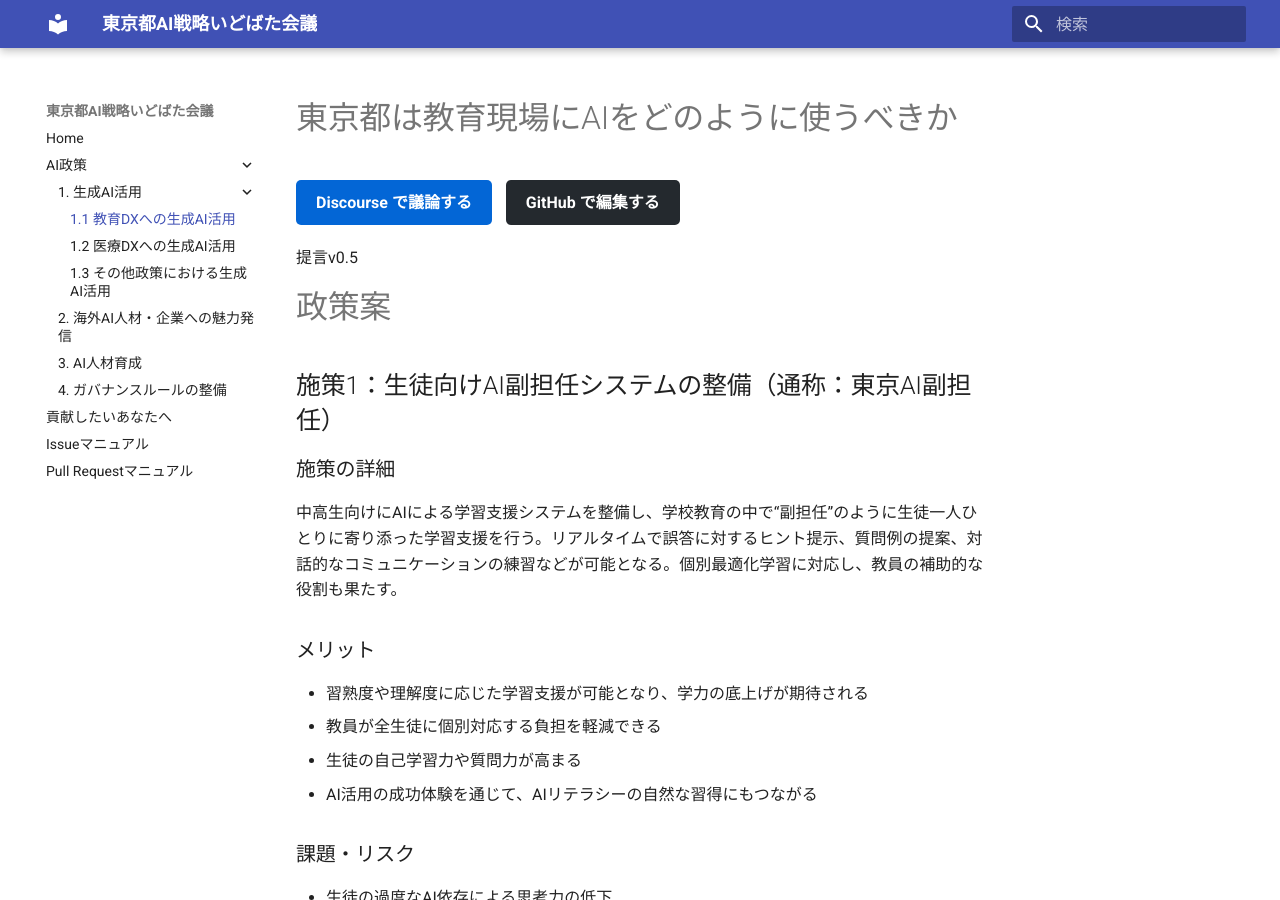
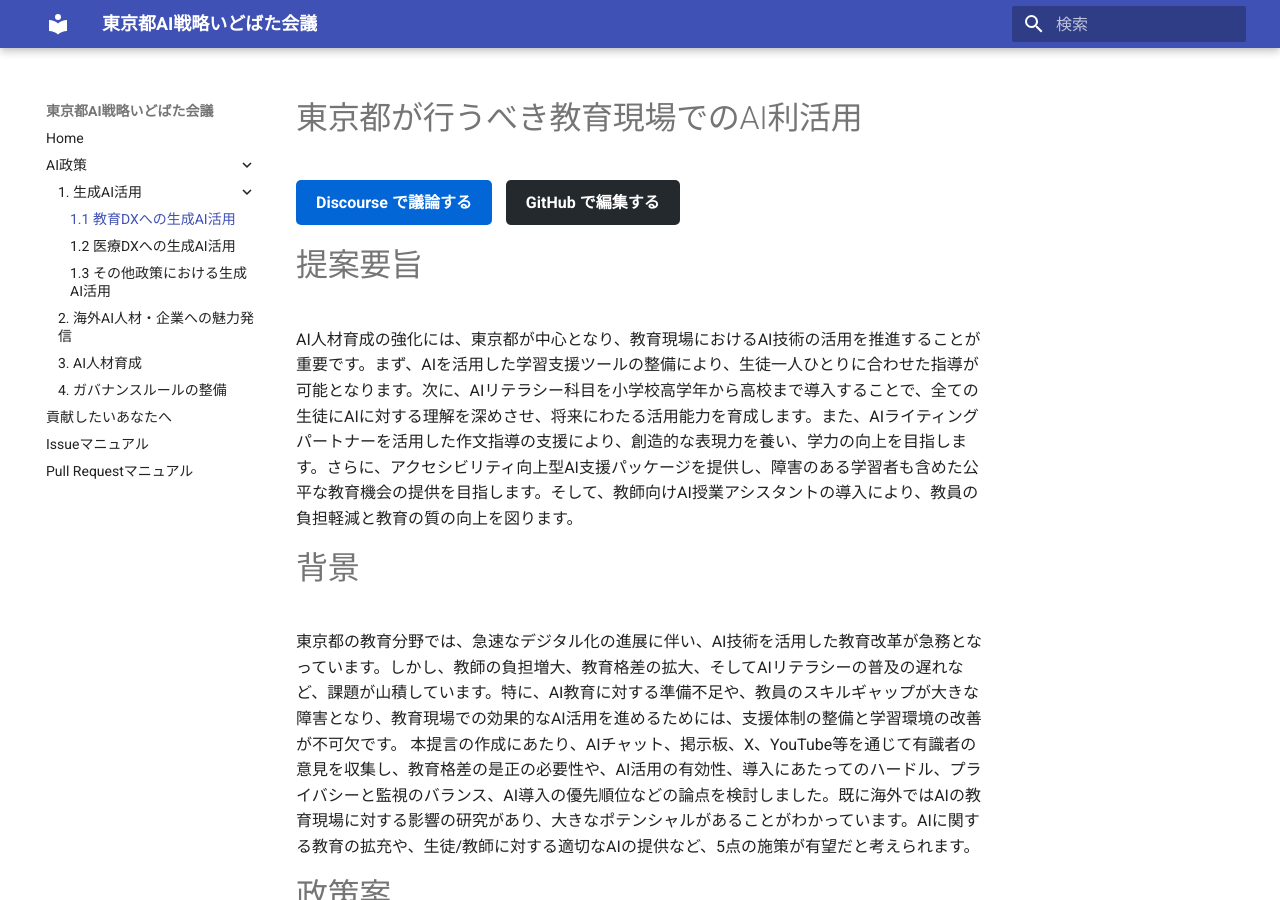
Before and after one commit to takahiroanno2024/2025_ai_idobatakaigi_output, an MkDocs documentation site: the page built from docs/1.1_教育DXへの生成AI活用.md, in a window 1280 px wide and 900 px high. Built offline with MkDocs 1.6.1 and Material for MkDocs 9.7.7, drawn with Linux system fonts in a browser that asks for light colours.

Commit message:
Update 1.1_教育DXへの生成AI活用.md

```diff
--- a/docs/1.1_教育DXへの生成AI活用.md
+++ b/docs/1.1_教育DXへの生成AI活用.md
@@ -1,11 +1,17 @@
-# 東京都は教育現場にAIをどのように使うべきか
+# 東京都が行うべき教育現場でのAI利活用
 
 <div style="margin-bottom: 20px;">
 <a href="https://large-scale-conversation-sandbox.discourse.group/t/topic/363" style="display: inline-block; padding: 10px 20px; margin-right: 10px; background-color: #0366d6; color: white; text-decoration: none; border-radius: 5px; font-weight: bold;">Discourse で議論する</a>
 <a href="https://github.com/takahiroanno2024/2025_ai_idobatakaigi_output/blob/main/docs/1.1_%E6%95%99%E8%82%B2DX%E3%81%B8%E3%81%AE%E7%94%9F%E6%88%90AI%E6%B4%BB%E7%94%A8.md" style="display: inline-block; padding: 10px 20px; background-color: #24292e; color: white; text-decoration: none; border-radius: 5px; font-weight: bold;">GitHub で編集する</a>
 </div>
 
-提言v0.5
+# 提案要旨
+AI人材育成の強化には、東京都が中心となり、教育現場におけるAI技術の活用を推進することが重要です。まず、AIを活用した学習支援ツールの整備により、生徒一人ひとりに合わせた指導が可能となります。次に、AIリテラシー科目を小学校高学年から高校まで導入することで、全ての生徒にAIに対する理解を深めさせ、将来にわたる活用能力を育成します。また、AIライティングパートナーを活用した作文指導の支援により、創造的な表現力を養い、学力の向上を目指します。さらに、アクセシビリティ向上型AI支援パッケージを提供し、障害のある学習者も含めた公平な教育機会の提供を目指します。そして、教師向けAI授業アシスタントの導入により、教員の負担軽減と教育の質の向上を図ります。
+
+# 背景
+東京都の教育分野では、急速なデジタル化の進展に伴い、AI技術を活用した教育改革が急務となっています。しかし、教師の負担増大、教育格差の拡大、そしてAIリテラシーの普及の遅れなど、課題が山積しています。特に、AI教育に対する準備不足や、教員のスキルギャップが大きな障害となり、教育現場での効果的なAI活用を進めるためには、支援体制の整備と学習環境の改善が不可欠です。
+本提言の作成にあたり、AIチャット、掲示板、X、YouTube等を通じて有識者の意見を収集し、教育格差の是正の必要性や、AI活用の有効性、導入にあたってのハードル、プライバシーと監視のバランス、AI導入の優先順位などの論点を検討しました。既に海外ではAIの教育現場に対する影響の研究があり、大きなポテンシャルがあることがわかっています。AIに関する教育の拡充や、生徒/教師に対する適切なAIの提供など、5点の施策が有望だと考えられます。
+
 
 # 政策案
 
```
